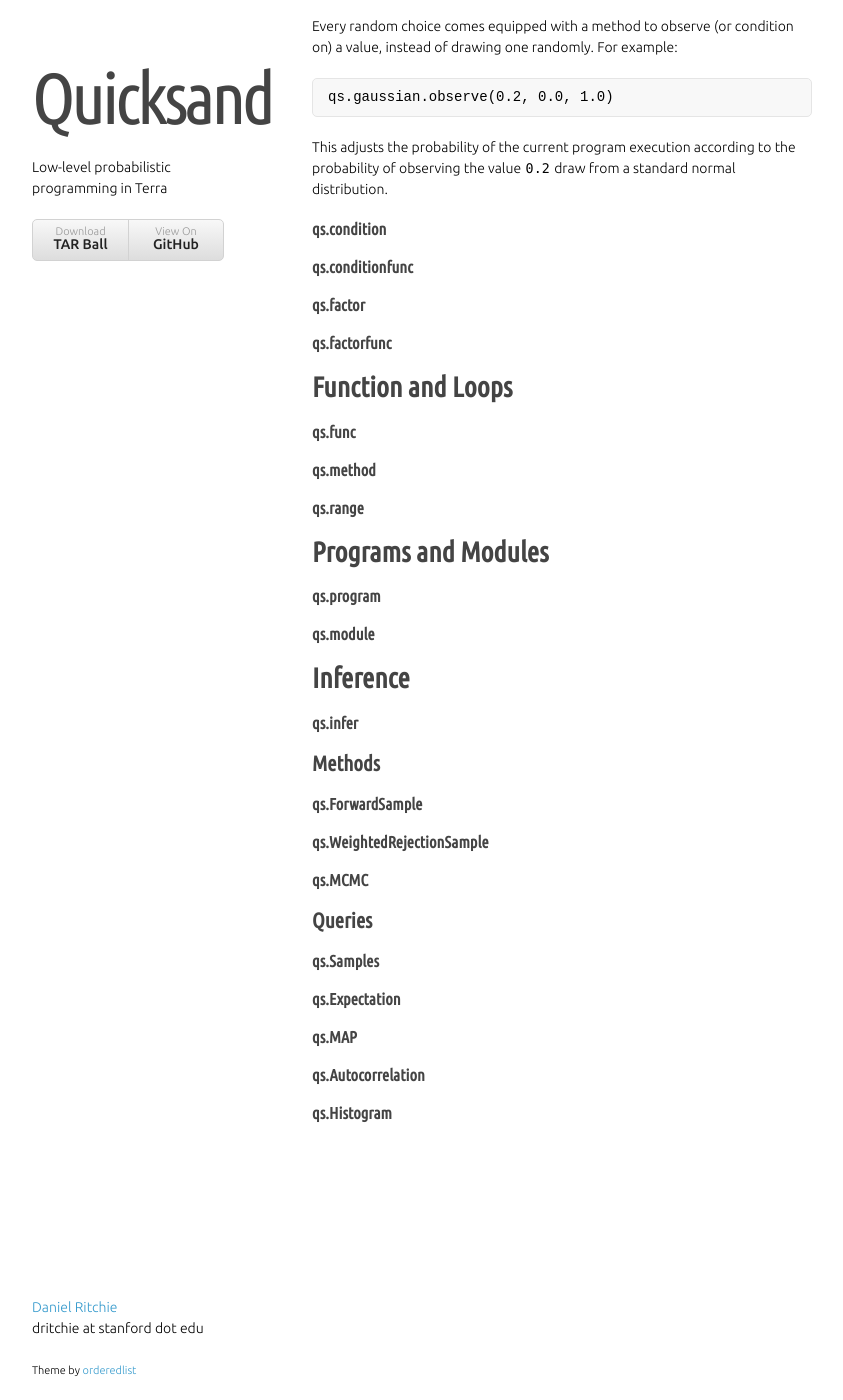
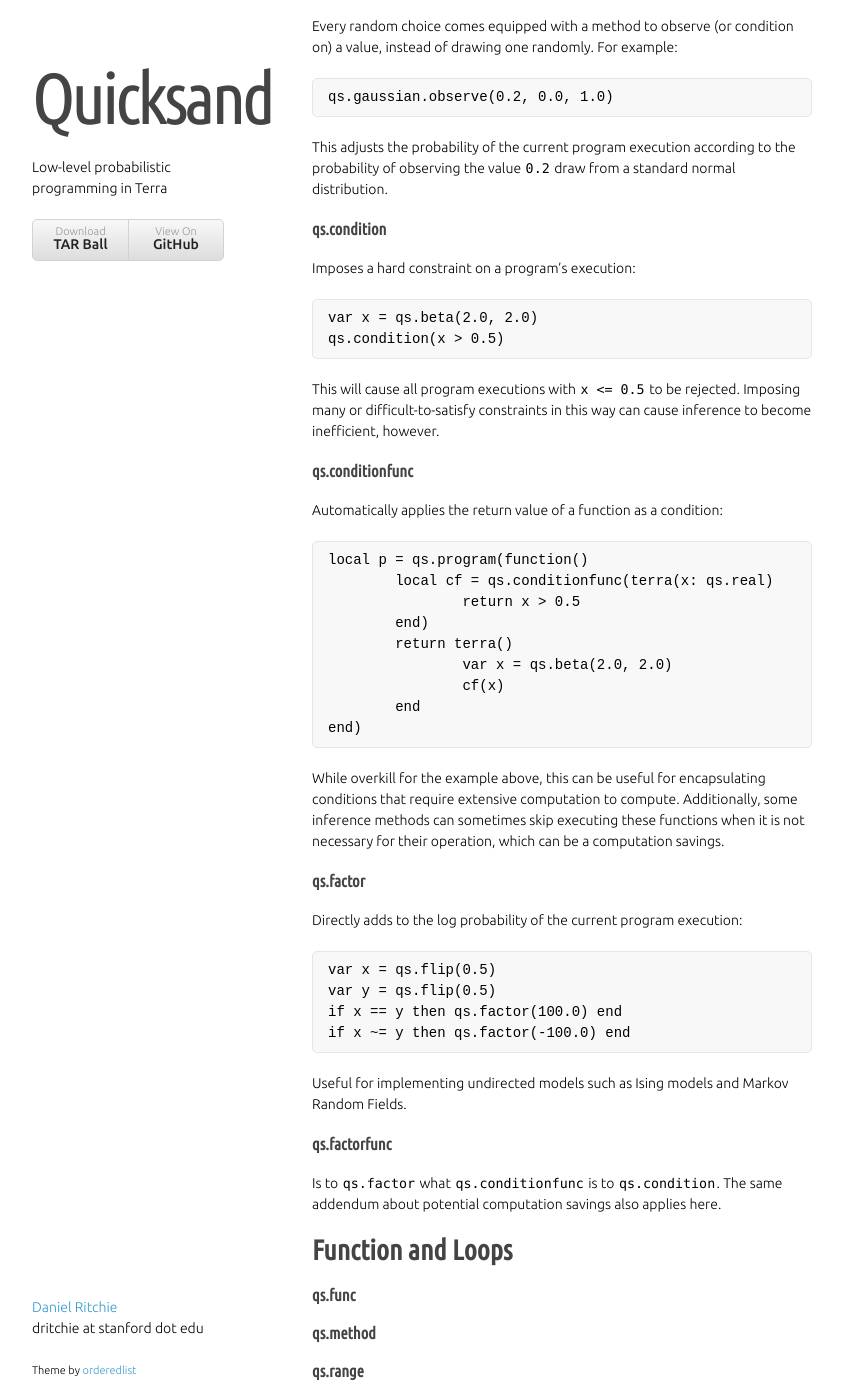
Before and after one commit to dritchie/quicksand, a Jekyll site: the page built from index.md, in a window 1280 px wide and 1400 px high, scrolled down 5256 px. Shown: the whole window, without its empty margins (218-1061 px from the left). Built offline with Jekyll 4.4.1, drawn with Linux system fonts in a browser that asks for light colours; some web fonts are replaced.

Commit message:
Finishing up likelihoods and conditioning.

```diff
--- a/index.md
+++ b/index.md
@@ -177,11 +177,43 @@
 
 ### qs.condition
 
+Imposes a hard constraint on a program's execution:
+
+	var x = qs.beta(2.0, 2.0)
+	qs.condition(x > 0.5)
+
+This will cause all program executions with `x <= 0.5` to be rejected. Imposing many or difficult-to-satisfy constraints in this way can cause inference to become inefficient, however.
+
 ### qs.conditionfunc
+
+Automatically applies the return value of a function as a condition:
+
+	local p = qs.program(function()
+		local cf = qs.conditionfunc(terra(x: qs.real)
+			return x > 0.5
+		end)
+		return terra()
+			var x = qs.beta(2.0, 2.0)
+			cf(x)
+		end
+	end)
+
+While overkill for the example above, this can be useful for encapsulating conditions that require extensive computation to compute. Additionally, some inference methods can sometimes skip executing these functions when it is not necessary for their operation, which can be a computation savings.
 
 ### qs.factor
 
+Directly adds to the log probability of the current program execution:
+
+	var x = qs.flip(0.5)
+	var y = qs.flip(0.5)
+	if x == y then qs.factor(100.0) end
+	if x ~= y then qs.factor(-100.0) end
+
+Useful for implementing undirected models such as Ising models and Markov Random Fields.
+
 ### qs.factorfunc
+
+Is to `qs.factor` what `qs.conditionfunc` is to `qs.condition`. The same addendum about potential computation savings also applies here.
 
 
 # Function and Loops
```
